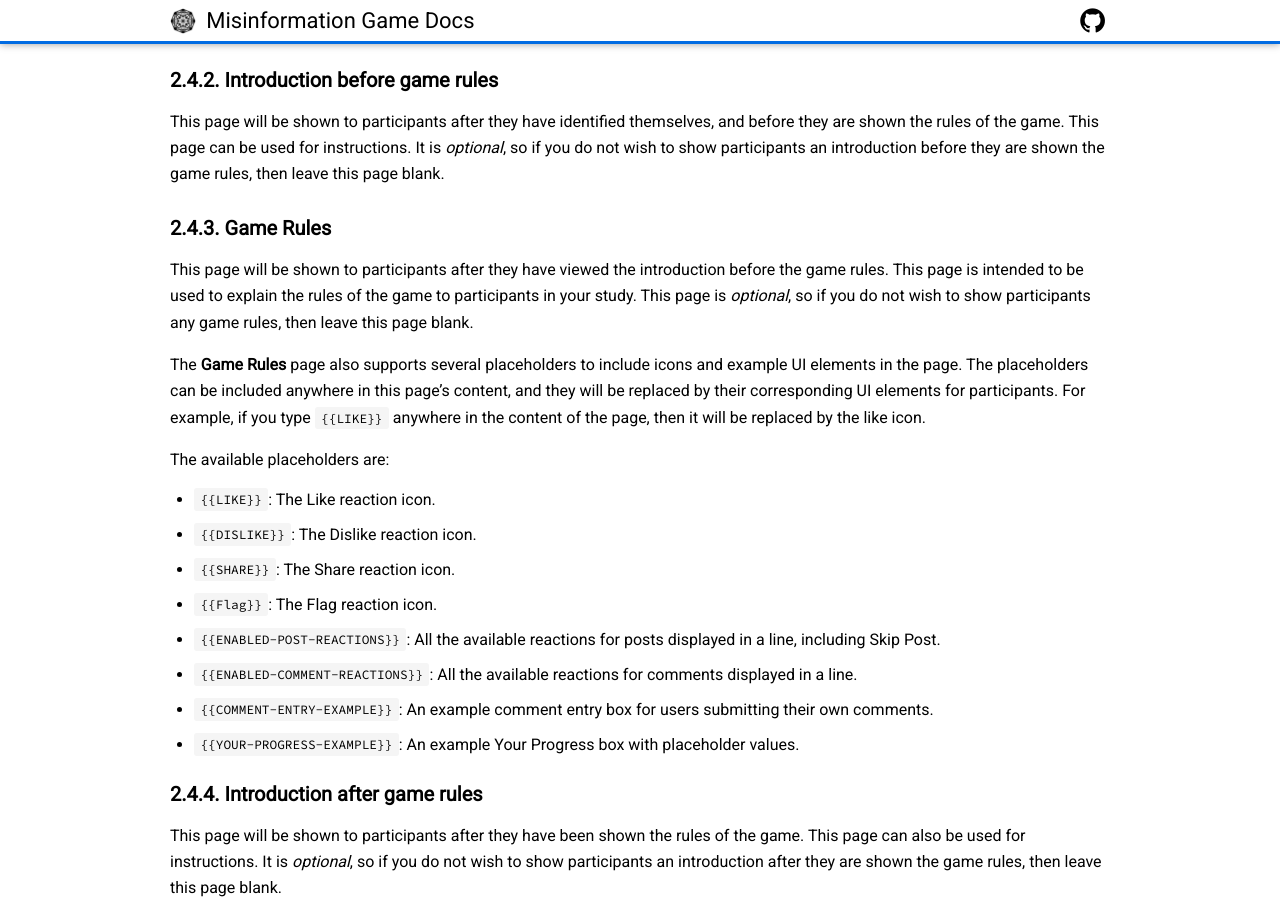
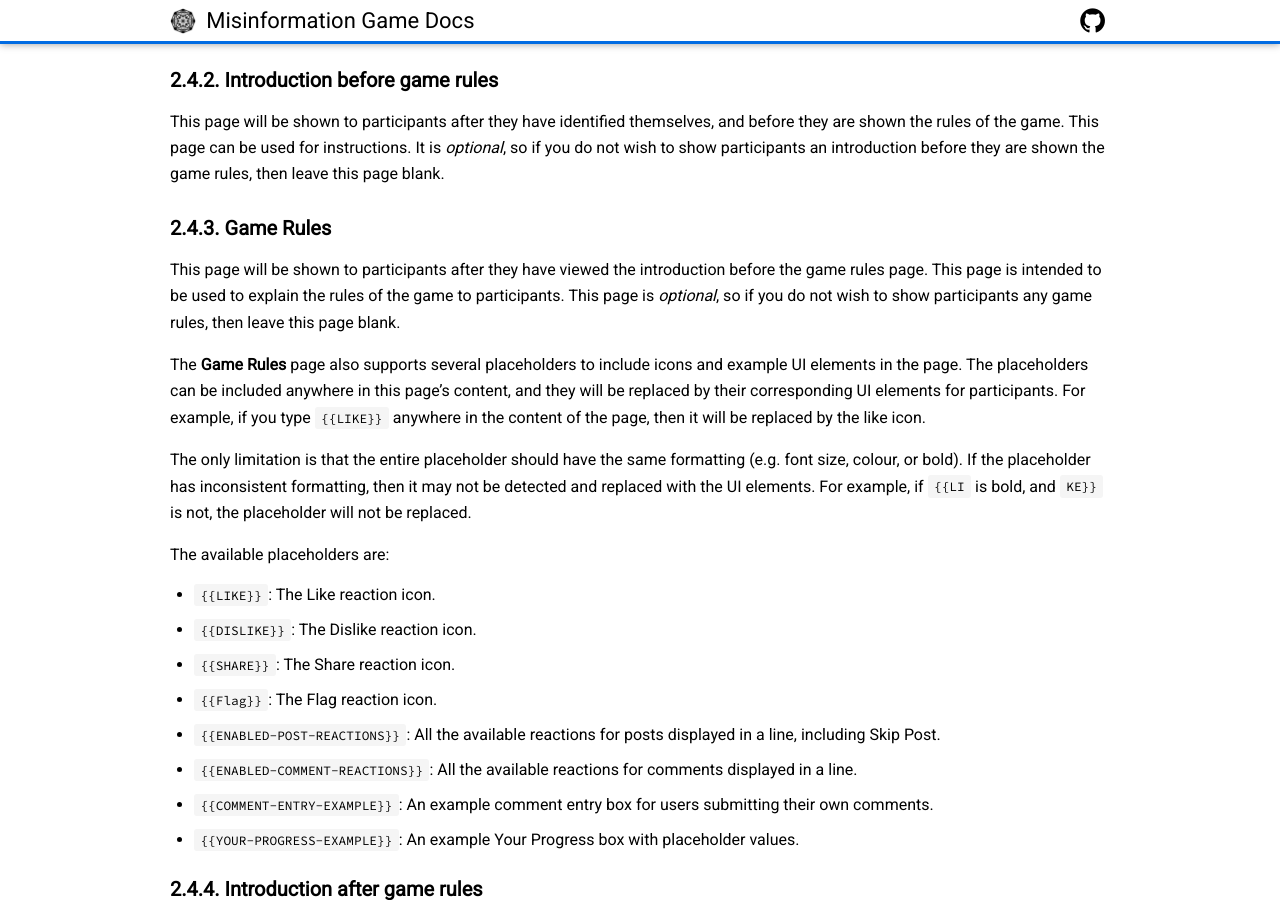
Before and after one commit to beekewardin/themisinformationgame.github.io, a Jekyll site: the page built from StudyConfiguration.md, in a window 1280 px wide and 900 px high, scrolled down 5814 px. Built offline with Jekyll 4.4.1, drawn with Linux system fonts in a browser that asks for light colours; nearby versions of some CDN libraries; our own code applies the rules of GitHub Pages for plain Markdown files.

Commit message:
More rules page documentation

```diff
--- a/StudyConfiguration.md
+++ b/StudyConfiguration.md
@@ -344,11 +344,11 @@ leave this page blank.
     2.4.3. Game Rules
 </h3>
 This page will be shown to participants after they have
-viewed the introduction before the game rules. This page
-is intended to be used to explain the rules of the game
-to participants in your study. This page is _optional_,
-so if you do not wish to show participants any game rules,
-then leave this page blank.
+viewed the introduction before the game rules page. This
+page is intended to be used to explain the rules of the game
+to participants. This page is _optional_, so if you do not
+wish to show participants any game rules, then leave this
+page blank.
 
 The **Game Rules** page also supports several placeholders
 to include icons and example UI elements in the page. The
@@ -358,6 +358,14 @@ for participants. For example, if you type
 {% raw %}`{{LIKE}}`{% endraw %}
 anywhere in the content of the page, then it will be replaced
 by the like icon.
+
+The only limitation is that the entire placeholder should have
+the same formatting (e.g. font size, colour, or bold). If the
+placeholder has inconsistent formatting, then it may not be
+detected and replaced with the UI elements. For example, if
+{% raw %}`{{LI`{% endraw %} is bold, and
+{% raw %}`KE}}`{% endraw %} is not, the placeholder will not
+be replaced.
 
 The available placeholders are:
 - {% raw %}`{{LIKE}}`{% endraw %}:
```
